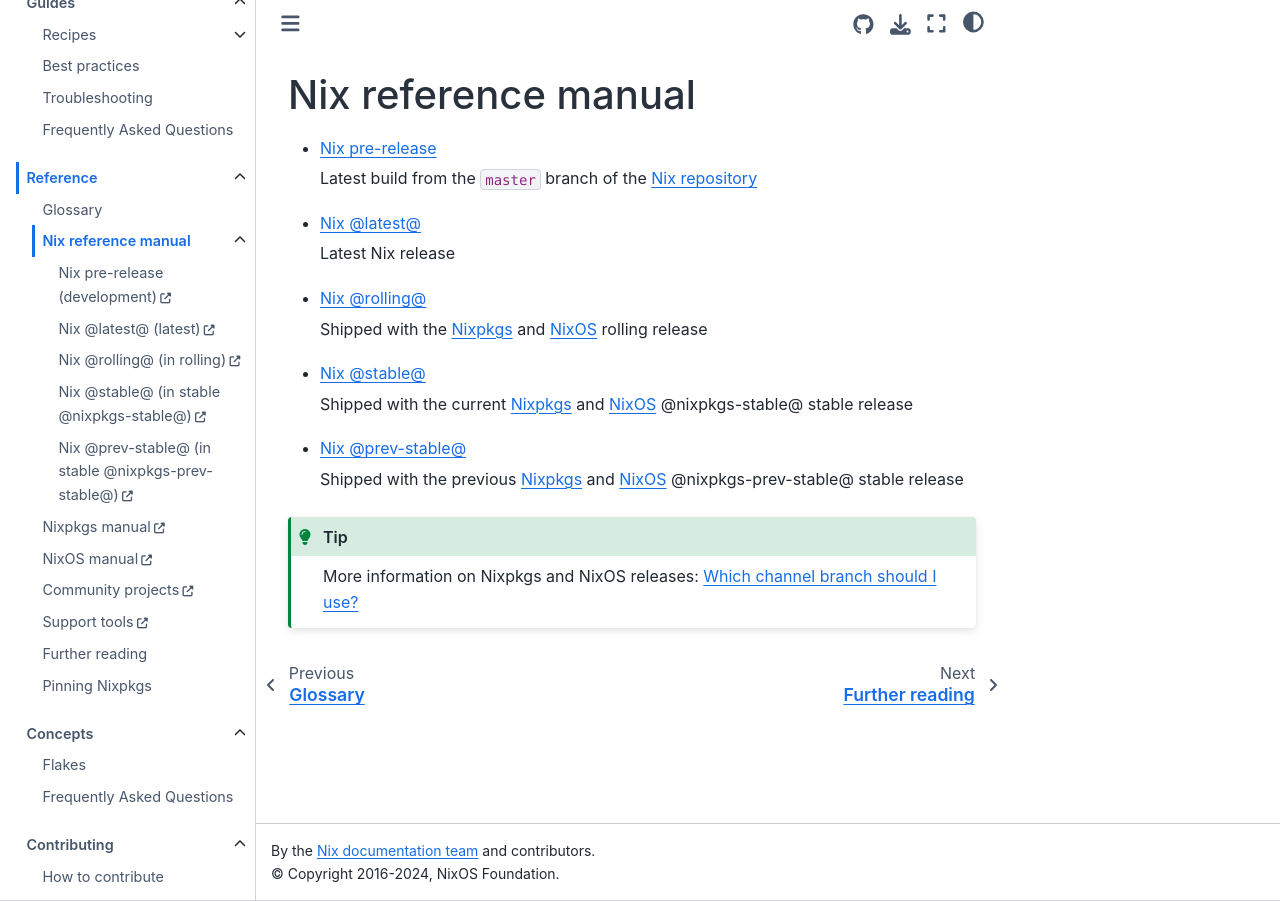
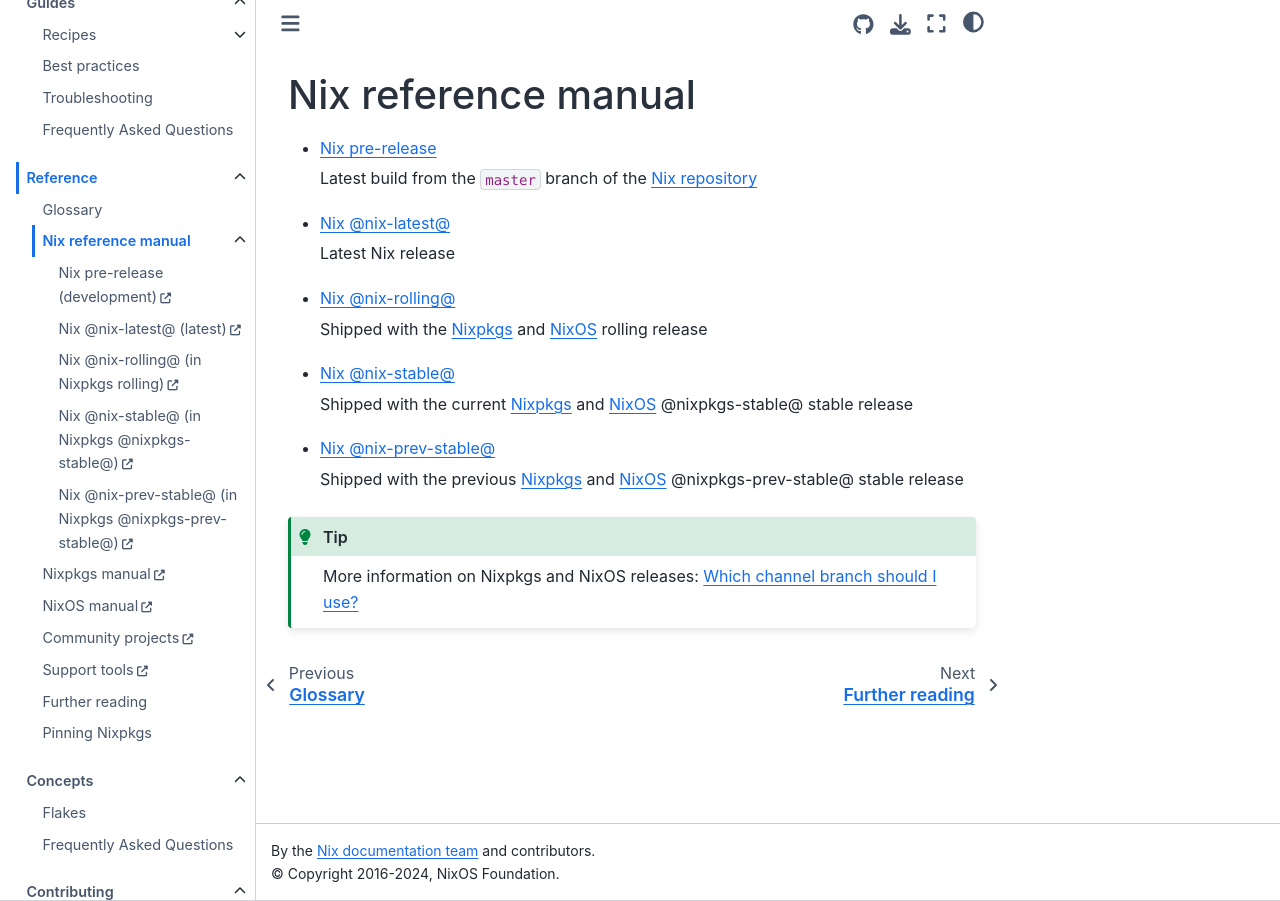
Before and after one commit to NixOS/nix.dev, a Sphinx documentation site: the page built from source/reference/nix-manual.md, in a window 1280 px wide. Built offline with Sphinx 7.4.7 and the Sphinx Book theme 1.1.4, drawn with Linux system fonts in a browser that asks for light colours.

````diff
--- a/source/reference/nix-manual.md
+++ b/source/reference/nix-manual.md
@@ -11,29 +11,29 @@ This page is pre-processed before rendering with Sphinx. For details:
 :hidden:
 
 Nix pre-release (development) <https://hydra.nixos.org/job/nix/master/build.x86_64-linux/latest/download>
-Nix @latest@ (latest) <https://nix.dev/manual/nix/latest/>
-Nix @rolling@ (in rolling) <https://nix.dev/manual/nix/rolling/>
-Nix @stable@ (in stable @nixpkgs-stable@) <https://nix.dev/manual/nix/stable/>
-Nix @prev-stable@ (in stable @nixpkgs-prev-stable@) <https://nix.dev/manual/nix/prev-stable/>
+Nix @nix-latest@ (latest) <https://nix.dev/manual/nix/latest/>
+Nix @nix-rolling@ (in Nixpkgs rolling) <https://nix.dev/manual/nix/rolling/>
+Nix @nix-stable@ (in Nixpkgs @nixpkgs-stable@) <https://nix.dev/manual/nix/stable/>
+Nix @nix-prev-stable@ (in Nixpkgs @nixpkgs-prev-stable@) <https://nix.dev/manual/nix/prev-stable/>
 ```
 
 - [Nix pre-release](https://hydra.nixos.org/job/nix/master/build.x86_64-linux/latest/download)
 
   Latest build from the `master` branch of the [Nix repository](https://github.com/NixOS/nix)
 
-- [Nix @latest@](https://nix.dev/manual/nix/latest/)
+- [Nix @nix-latest@](https://nix.dev/manual/nix/latest/)
 
   Latest Nix release
 
-- [Nix @rolling@](https://nix.dev/manual/nix/rolling/)
+- [Nix @nix-rolling@](https://nix.dev/manual/nix/rolling/)
 
   Shipped with the {term}`Nixpkgs` and {term}`NixOS` rolling release
 
-- [Nix @stable@](https://nix.dev/manual/nix/stable/)
+- [Nix @nix-stable@](https://nix.dev/manual/nix/stable/)
 
   Shipped with the current {term}`Nixpkgs` and {term}`NixOS` @nixpkgs-stable@ stable release
 
-- [Nix @prev-stable@](https://nix.dev/manual/nix/prev-stable/)
+- [Nix @nix-prev-stable@](https://nix.dev/manual/nix/prev-stable/)
 
   Shipped with the previous {term}`Nixpkgs` and {term}`NixOS` @nixpkgs-prev-stable@ stable release
 
````
Also changed, not shown: CONTRIBUTING.md (+14 -16 lines), 2 other files.
